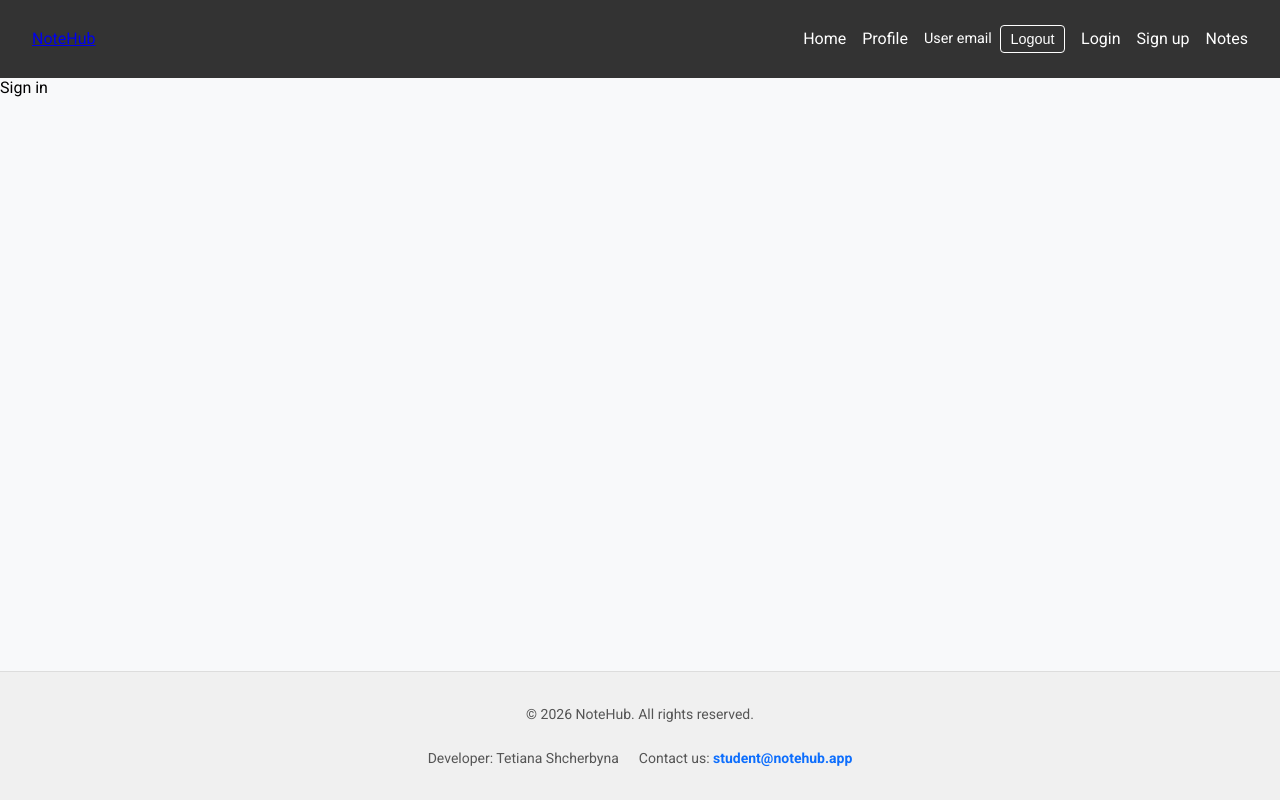
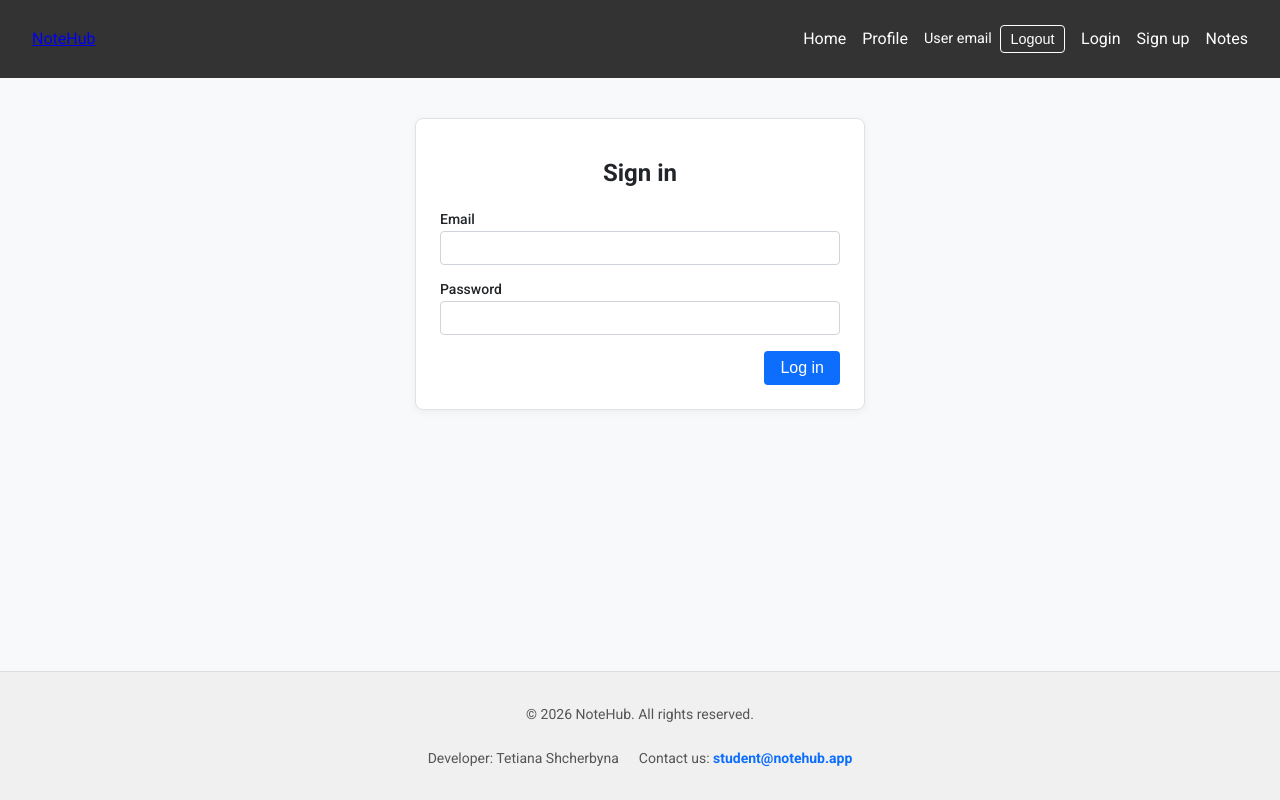
Before and after one commit to TetianaShch/09-auth, a Next.js app: page /sign-in in a window 1280 px wide. Built offline with nearby package versions, Linux system fonts and the light colour scheme; no server answers.

Commit message:
feat: add auth navigation with logout

```diff
--- a/app/(auth routes)/sign-in/page.tsx
+++ b/app/(auth routes)/sign-in/page.tsx
@@ -1,5 +1,62 @@
+'use client';
+
+import { useRouter } from 'next/navigation';
+import { useState } from 'react';
+
+import { login } from '@/lib/api/clientApi';
+import { isAxiosError } from 'axios';
+
 import css from './SignInPage.module.css';
 
 export default function SignInPage() {
-  return <main className={css.mainContent}>Sign in</main>;
+  const router = useRouter();
+  const [error, setError] = useState<string>('');
+
+  const handleSubmit = async (e: React.SyntheticEvent<HTMLFormElement>) => {
+    e.preventDefault();
+    setError('');
+
+    const form = e.currentTarget;
+    const formData = new FormData(form);
+
+    const email = String(formData.get('email') ?? '');
+    const password = String(formData.get('password') ?? '');
+
+    try {
+      await login({ email, password });
+      router.push('/profile');
+    } catch (err) {
+      if (isAxiosError(err)) {
+        setError(err.response?.data?.message ?? 'Error');
+      } else {
+        setError('Error');
+      }
+    }
+  };
+
+  return (
+    <main className={css.mainContent}>
+      <form className={css.form} onSubmit={handleSubmit}>
+        <h1 className={css.formTitle}>Sign in</h1>
+
+        <div className={css.formGroup}>
+          <label htmlFor="email">Email</label>
+          <input id="email" type="email" name="email" className={css.input} required />
+        </div>
+
+        <div className={css.formGroup}>
+          <label htmlFor="password">Password</label>
+          <input id="password" type="password" name="password" className={css.input} required />
+        </div>
+
+        <div className={css.actions}>
+          <button type="submit" className={css.submitButton}>
+            Log in
+          </button>
+        </div>
+
+        {error && <p className={css.error}>{error}</p>}
+      </form>
+    </main>
+  );
 }
--- a/app/(auth routes)/sign-up/page.tsx
+++ b/app/(auth routes)/sign-up/page.tsx
@@ -10,7 +10,7 @@ export default function SignUpPage() {
   const router = useRouter();
   const [error, setError] = useState(false);
 
-  const handleSubmit = async (e: React.FormEvent<HTMLFormElement>) => {
+  const handleSubmit = async (e: React.SyntheticEvent<HTMLFormElement>) => {
     e.preventDefault();
     setError(false);
 
--- a/components/AuthNavigation/AuthNavigation.tsx
+++ b/components/AuthNavigation/AuthNavigation.tsx
@@ -1,7 +1,23 @@
+'use client';
+
 import Link from 'next/link';
+import { useRouter } from 'next/navigation';
+import { logout } from '@/lib/api/clientApi';
 import css from './AuthNavigation.module.css';
 
 export default function AuthNavigation() {
+  const router = useRouter();
+
+  const handleLogout = async () => {
+    try {
+      await logout();
+      router.push('/sign-in');
+      router.refresh();
+    } catch (e) {
+      console.error('Logout failed', e);
+    }
+  };
+
   return (
     <>
       <li className={css.navigationItem}>
@@ -12,7 +28,9 @@ export default function AuthNavigation() {
 
       <li className={css.navigationItem}>
         <p className={css.userEmail}>User email</p>
-        <button className={css.logoutButton}>Logout</button>
+        <button type="button" className={css.logoutButton} onClick={handleLogout}>
+          Logout
+        </button>
       </li>
 
       <li className={css.navigationItem}>
```
